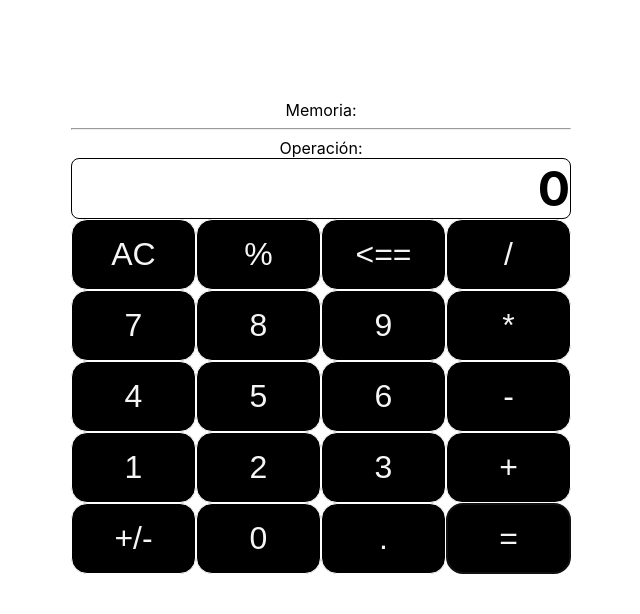
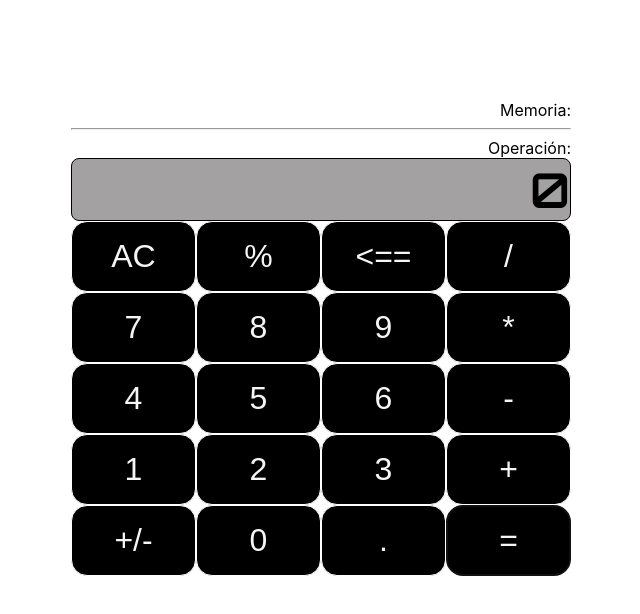
Before and after one commit to Fedeprenollio/calculadora, a React (Create React App) app: page / in a window 1280 px wide. Shown: the top 614 px of the page, without its empty margins (319-959 px from the left). Built offline with nearby package versions, Linux system fonts and the light colour scheme.

Commit message:
salvado error de ENTER

```diff
--- a/public/index.html
+++ b/public/index.html
@@ -24,7 +24,12 @@
       work correctly both with client-side routing and a non-root public URL.
       Learn how to configure a non-root public URL by running `npm run build`.
     -->
+
+    <link rel="preconnect" href="https://fonts.googleapis.com">
+<link rel="preconnect" href="https://fonts.gstatic.com" crossorigin>
+<link href="https://fonts.googleapis.com/css2?family=Orbitron:wght@400;500;600&display=swap" rel="stylesheet">
     <title>React App</title>
+
   </head>
   <body>
     <noscript>You need to enable JavaScript to run this app.</noscript>
--- a/src/components/CalculatorScreen.js
+++ b/src/components/CalculatorScreen.js
@@ -5,7 +5,7 @@
     const {memory, operation, currentValue, isDecimal} = useAppContext()
   return (
     <div className='calculatorScreen'>
-        <div>
+        <div className='memory'>
             Memoria: {memory}
             <hr />
             Operación:{operation}
--- a/src/components/CalculatorState.js
+++ b/src/components/CalculatorState.js
@@ -61,10 +61,7 @@
           result = parseFloat(currentValue) + parseFloat(memory);
 
           break;
-        case "Enter":
-          result = parseFloat(currentValue) + parseFloat(memory);
 
-          break;
         case "-":
           result = parseFloat(memory) - parseFloat(currentValue);
 
--- a/src/components/estilos.css
+++ b/src/components/estilos.css
@@ -42,6 +42,8 @@
     border-radius: .5rem;
     font-size: 3rem;
     font-weight: bold;
+    font-family: 'Orbitron', sans-serif;
+    background-color: rgb(163, 161, 161);
 }
 
 .focus{
@@ -55,3 +57,7 @@
       color: #fff;
     }
   }
+
+  .memory{
+    text-align: end;
+  }
```
